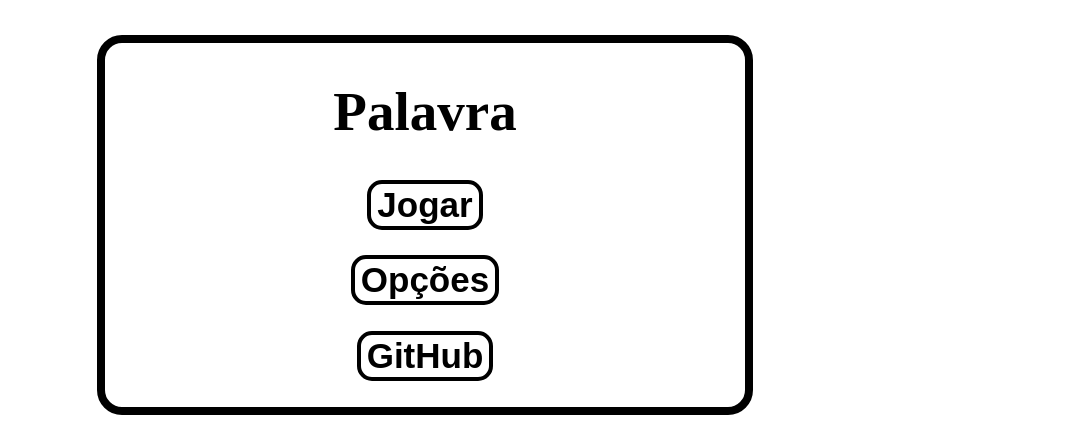
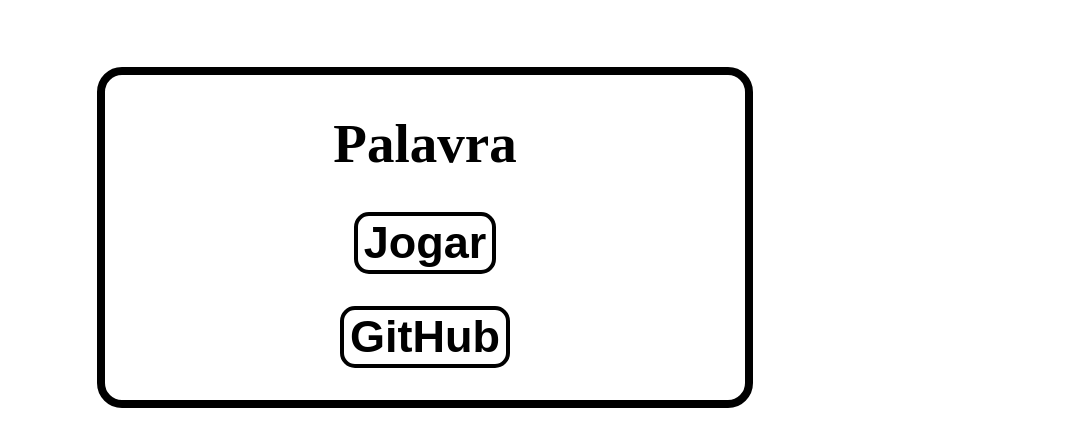
Before and after one commit to CBenini07/ProjetoAED-UFSCAR, a website built with webpack: page dist/home.html in a window 1280 px wide. Shown: the top 431 px of the page, 215-1280 px from the left. Built offline with nearby package versions, Linux system fonts and the light colour scheme.

Commit message:
remoção de 'opções' da tela de 'home'

```diff
--- a/dist/home.html
+++ b/dist/home.html
@@ -21,7 +21,6 @@
             Palavra
         </h1>
         <button class="menuButton" onclick="redirectGame()">Jogar</button>
-        <button class="menuButton" onclick="redirectOptions()">Opções</button>
         <button class="menuButton" onclick="redirectMadeBy()">GitHub</button>
     </div>
     <footer>Projeto de Algoritmo e Estrutura de Dados - UFSCar</footer>
@@ -34,10 +33,6 @@
         window.location.href = "index.html";
     }
 
-    function redirectOptions() {
-        alert("página ainda não disponível");
-    }
-
     function redirectMadeBy() {
         window.location.href = "https://github.com/CBenini07/ProjetoAED-UFSCAR";
     }
--- a/dist/styles.css
+++ b/dist/styles.css
@@ -10,7 +10,7 @@
     display: flex;
     justify-content: center;
     align-items: center;
-    margin-bottom: -12rem;
+    margin-bottom: -10rem;
 }
 
 .imgLogo{
@@ -139,14 +139,14 @@
 
 /* INÍCIO - home.html*/
 .menuButton {
-    font-size: 35px;
+    font-size: 45px;
     font-weight: bold;
     border: 4px solid black;
     border-radius: 15px;
     background-color: white;
     display: flex;
     margin: auto;
-    margin-bottom: 4%;
+    margin-bottom: 5%;
 }
 
 .menuButton:hover {
```
